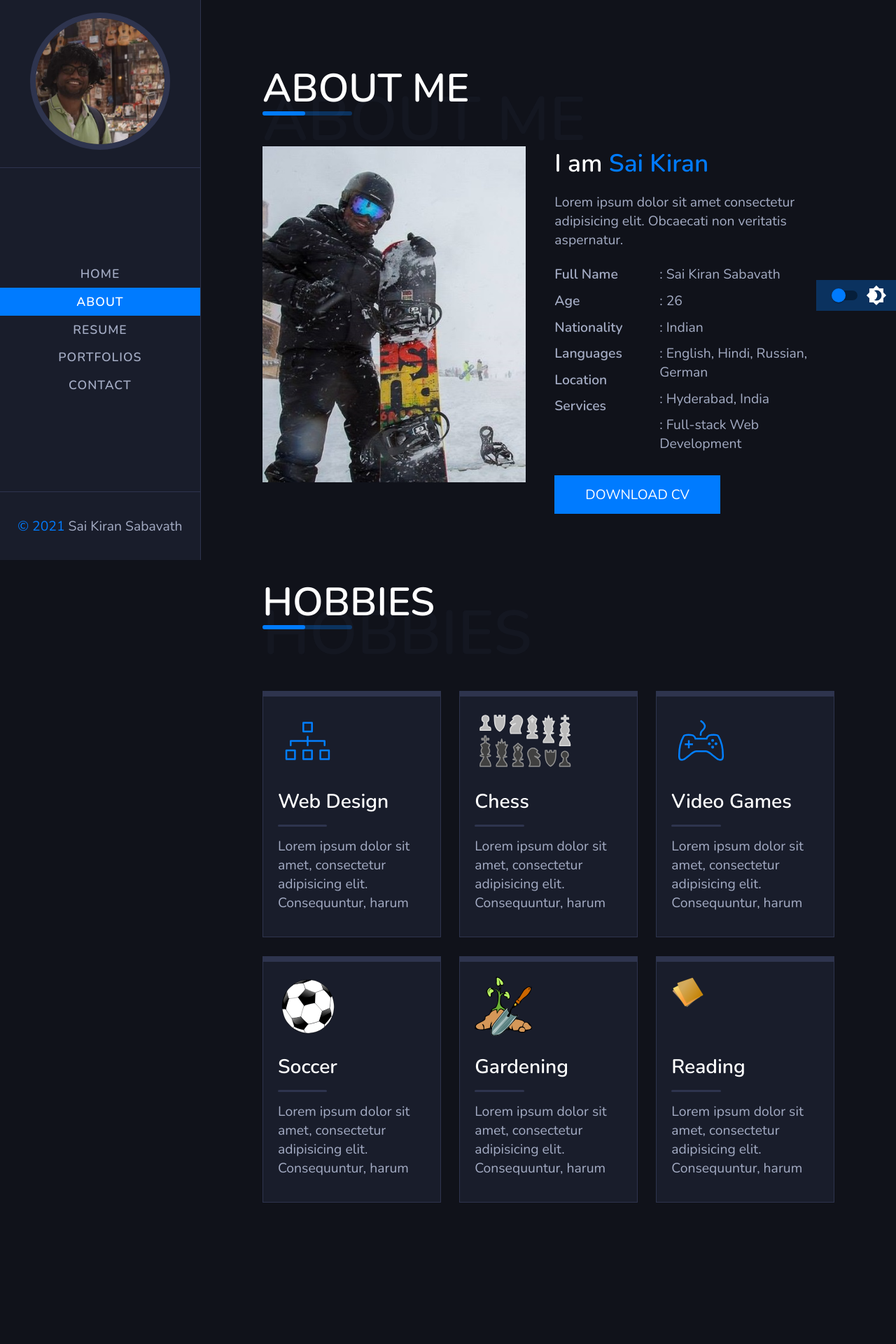
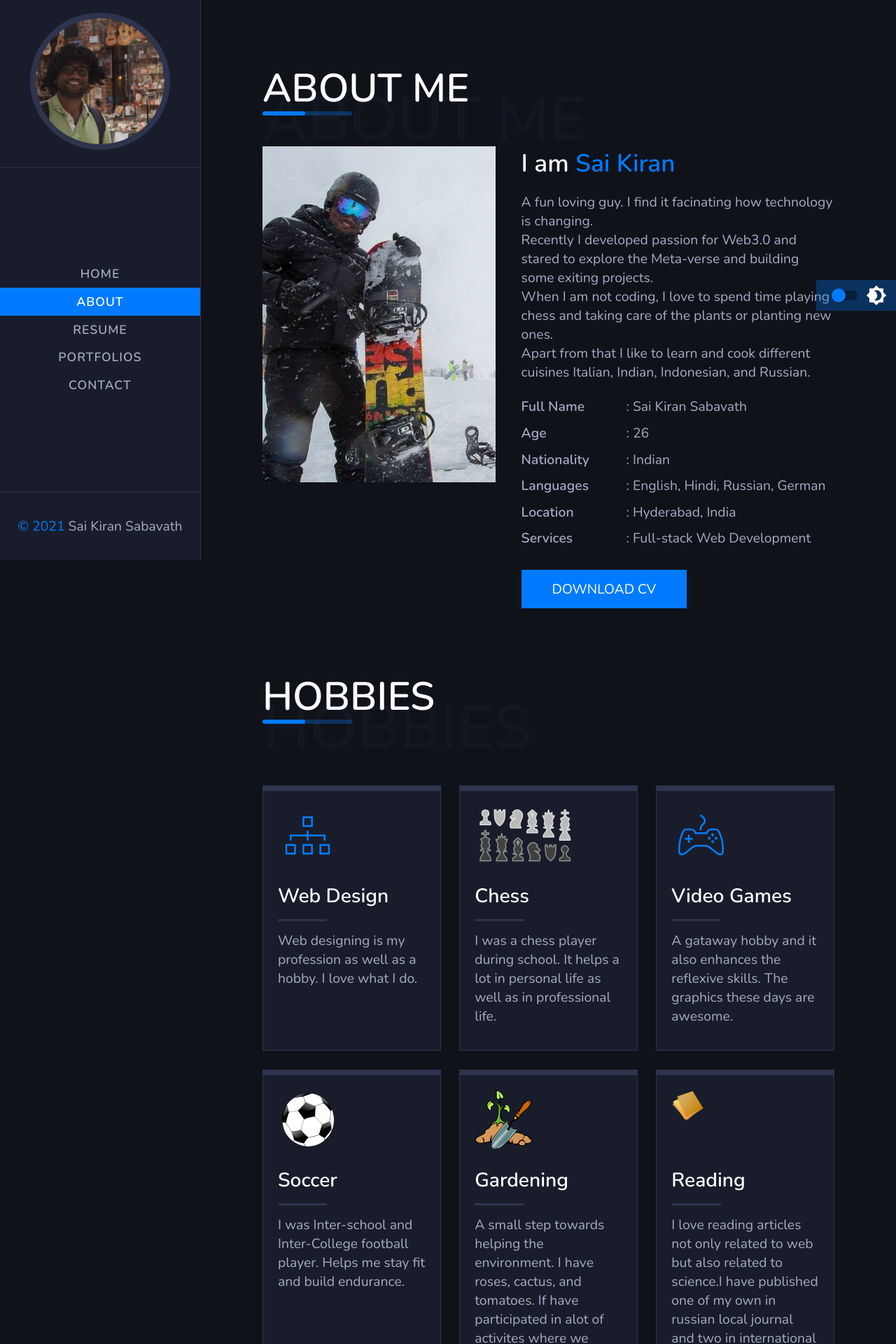
Before and after one commit to skiran017/portfolio, a React (Create React App) app: page /about in a window 1280 px wide. Shown: the top 1920 px of the page at 70% size. Before the commit the page ends 1894 px from the top, so only its background shows below. Built offline with nearby package versions, Linux system fonts and the light colour scheme.

Commit message:
updated about me section

```diff
--- a/src/Components/ImageSection.js
+++ b/src/Components/ImageSection.js
@@ -19,8 +19,16 @@ function ImageSection() {
         </h4>
 
         <p className="paragraph">
-          Lorem ipsum dolor sit amet consectetur adipisicing elit. Obcaecati non
-          veritatis aspernatur.
+          A fun loving guy. I find it facinating how technology is changing.
+          <br />
+          Recently I developed passion for Web3.0 and stared to explore the
+          Meta-verse and building some exiting projects.
+          <br />
+          When I am not coding, I love to spend time playing chess and taking
+          care of the plants or planting new ones.
+          <br />
+          Apart from that I like to learn and cook different cuisines Italian,
+          Indian, Indonesian, and Russian.
         </p>
         <div className="about-info">
           <div className="info-title">
@@ -40,14 +48,23 @@ function ImageSection() {
             <p>: Full-stack Web Development</p>
           </div>
         </div>
-        <PrimaryButton
-          title={'Download CV'}
-          link="/portfolio/kiri_resume.pdf"
-        />
+        <ButtonWrapper>
+          <PrimaryButton
+            title={'Download CV'}
+            link="/portfolio/kiri_resume.pdf"
+          />
+        </ButtonWrapper>
       </div>
     </ImageSectionStyled>
   );
 }
+
+const ButtonWrapper = styled.div`
+  @media screen and (max-width: 1000px) {
+    display: flex;
+    justify-content: center;
+  }
+`;
 
 const ImageSectionStyled = styled.div`
   display: flex;
@@ -55,8 +72,12 @@ const ImageSectionStyled = styled.div`
   margin-top: 2.5rem;
   @media screen and (max-width: 1000px) {
     flex-direction: column;
+
     .left-content {
       margin-bottom: 2rem;
+      display: flex;
+      flex-direction: column;
+      align-items: center;
     }
   }
 
--- a/src/Components/ServicesSection.js
+++ b/src/Components/ServicesSection.js
@@ -20,7 +20,7 @@ function ServicesSection() {
             image={design}
             title={'Web Design'}
             paragraph={
-              'Lorem ipsum dolor sit amet, consectetur adipisicing elit. Consequuntur, harum'
+              'Web designing is my profession as well as a hobby. I love what I do.'
             }
           />
           <div className="mid-card">
@@ -28,7 +28,7 @@ function ServicesSection() {
               image={chess}
               title={'Chess'}
               paragraph={
-                'Lorem ipsum dolor sit amet, consectetur adipisicing elit. Consequuntur, harum'
+                'I was a chess player during school. It helps a lot in personal life as well as in professional life.   '
               }
             />
           </div>
@@ -36,14 +36,14 @@ function ServicesSection() {
             image={gamedev}
             title={'Video Games'}
             paragraph={
-              'Lorem ipsum dolor sit amet, consectetur adipisicing elit. Consequuntur, harum'
+              'A gataway hobby and it also enhances the reflexive skills. The graphics these days are awesome.'
             }
           />
           <ServiceCard
             image={soccer}
             title={'Soccer'}
             paragraph={
-              'Lorem ipsum dolor sit amet, consectetur adipisicing elit. Consequuntur, harum'
+              'I was Inter-school and Inter-College football player. Helps me stay fit and build endurance.'
             }
           />
           <div className="mid-card">
@@ -51,7 +51,7 @@ function ServicesSection() {
               image={garden}
               title={'Gardening'}
               paragraph={
-                'Lorem ipsum dolor sit amet, consectetur adipisicing elit. Consequuntur, harum'
+                'A small step towards helping the environment. I have roses, cactus, and tomatoes. If have participated in alot of activites where we planted saplings close to our college. '
               }
             />
           </div>
@@ -59,7 +59,7 @@ function ServicesSection() {
             image={reading}
             title={'Reading'}
             paragraph={
-              'Lorem ipsum dolor sit amet, consectetur adipisicing elit. Consequuntur, harum'
+              'I love reading articles not only related to web but also related to science.I have published one of my own in russian local journal and two in international journal. '
             }
           />
         </div>
```
